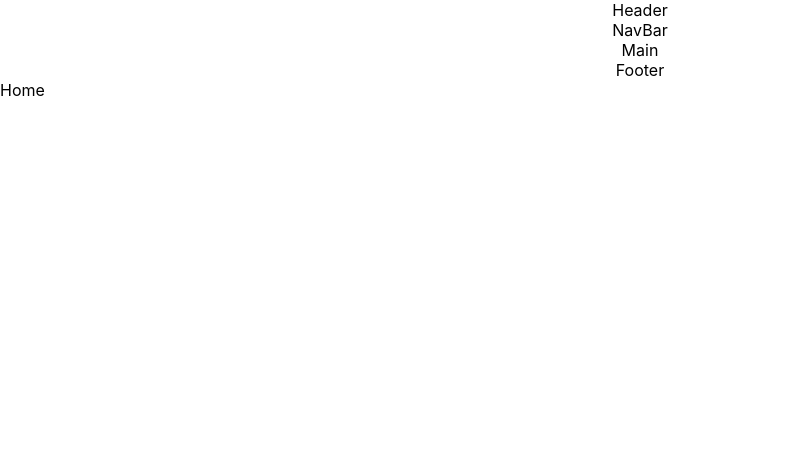
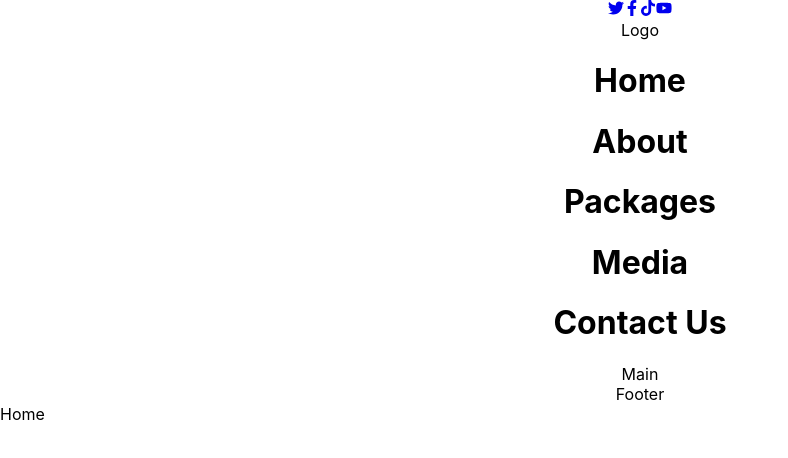
Before and after one commit to bonfacemasira/myAppointment, a React (Create React App) app in the folder client/: page / in a window 1280 px wide. Shown: the top 458 px of the page, without its empty margins (0-788 px from the left). Built offline with nearby package versions, Linux system fonts and the light colour scheme.

Commit message:
add font-awesome icons to the header

```diff
--- a/client/package.json
+++ b/client/package.json
@@ -8,6 +8,7 @@
     "@testing-library/user-event": "^13.5.0",
     "react": "^18.2.0",
     "react-dom": "^18.2.0",
+    "react-icons": "^4.7.1",
     "react-router-dom": "^6.4.5",
     "react-scripts": "5.0.1",
     "web-vitals": "^2.1.4"
--- a/client/src/components/Header.js
+++ b/client/src/components/Header.js
@@ -1,8 +1,21 @@
-import React from 'react'
+import React from "react";
+import { FaFacebookF, FaTiktok, FaTwitter, FaYoutube } from "react-icons/fa";
 
 function Header() {
   return (
-    <div className="Header">Header
+    <div className="Header">
+      <a href="https://www.twitter.com" className='twitter social'>
+        <FaTwitter />
+      </a>
+      <a href="https://www.facebook.com" className='facebook social'>
+        <FaFacebookF />
+      </a>
+      <a href="https://www.tiktok.com" className='tiktok social'>
+        <FaTiktok />
+      </a>
+      <a href="https://www.youtube.com" className='youtube social'>
+        <FaYoutube />
+      </a>
     </div>
   );
 }
--- a/client/src/components/NavBar.js
+++ b/client/src/components/NavBar.js
@@ -2,7 +2,15 @@ import React from 'react'
 
 function NavBar() {
     return (
-      <div className="NavBar">NavBar
+      <div className="NavBar">
+        <div>Logo</div>
+        <div className='navigation'>
+          <h1>Home</h1>
+          <h1>About</h1>
+          <h1>Packages</h1>
+          <h1>Media</h1>
+          <h1>Contact Us</h1>
+        </div>
       </div>
     );
   }
```
Also changed, not shown: 1 other file (tests, documents, lock files or other folders).
